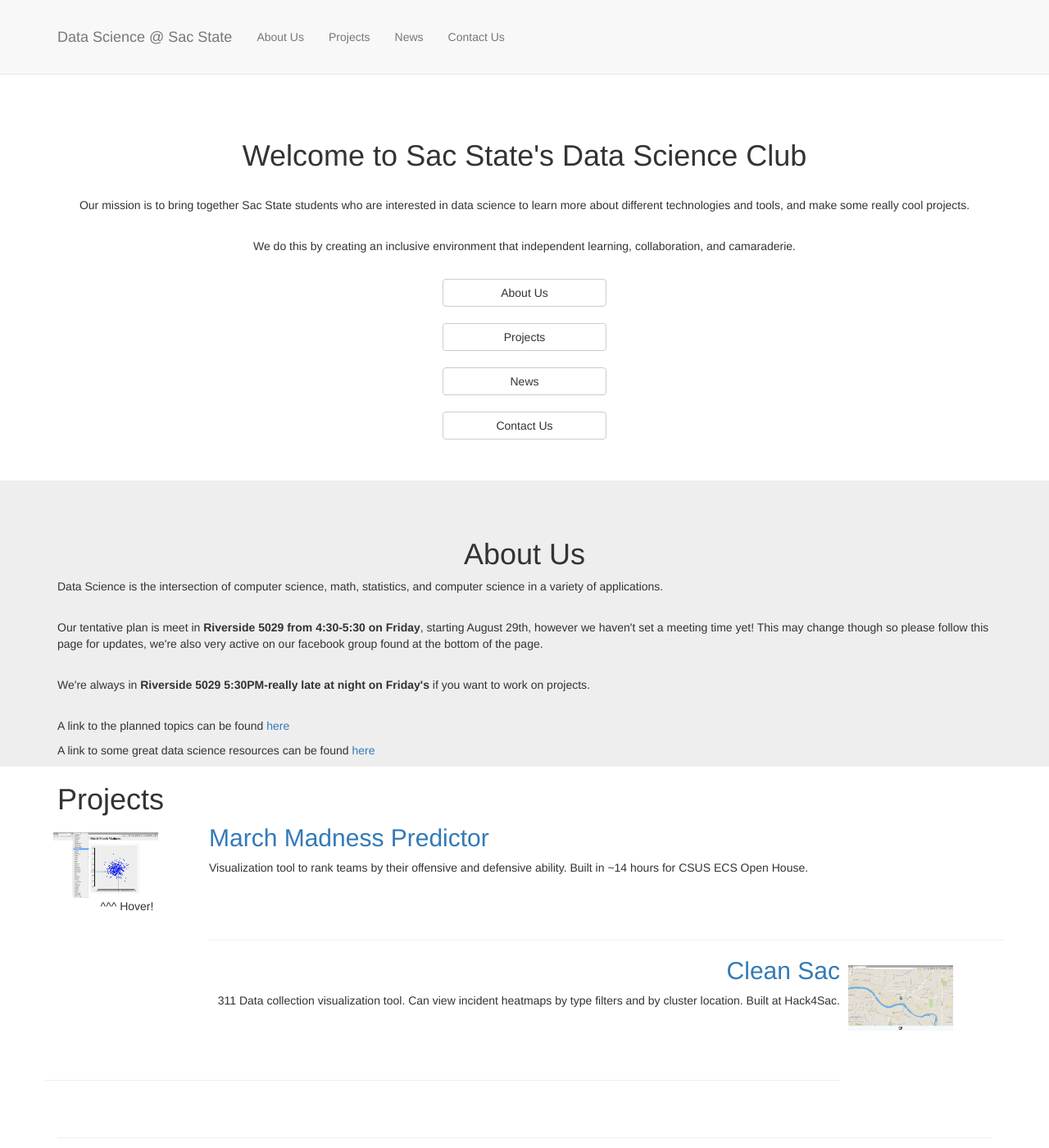
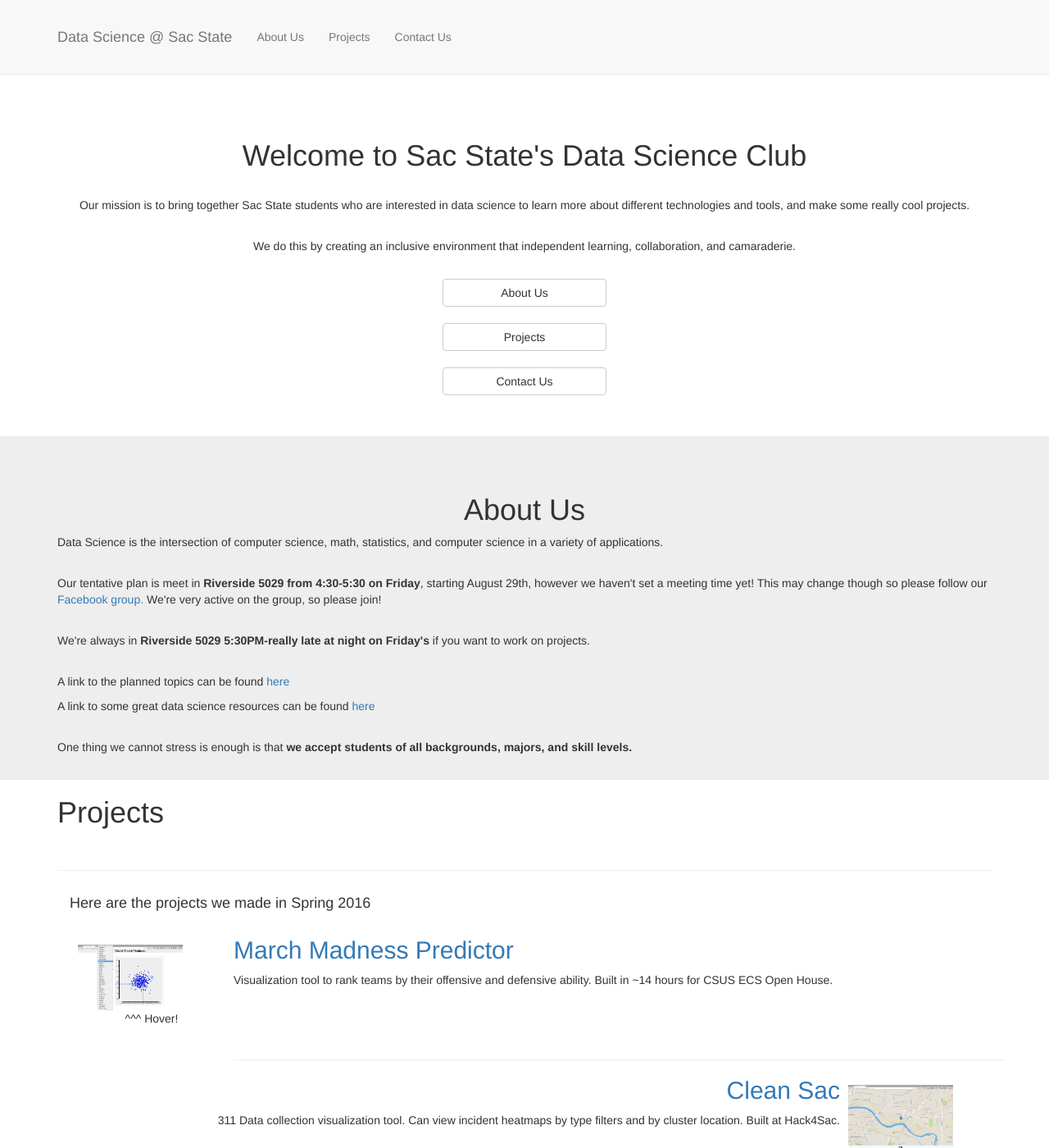
Before and after one commit to DataScience-SacState/DataScience-SacState.github.io, a Jekyll site: the page built from index.html, in a window 1280 px wide and 1400 px high. Shown: the whole window at 82% size. Built offline with Jekyll 4.4.1, drawn with Linux system fonts in a browser that asks for light colours; some of the changed text lies outside the part shown.

Commit message:
cleaned up html again

```diff
--- a/index.html
+++ b/index.html
@@ -12,7 +12,6 @@
             <div class="navbar-header page-scroll">
                 <button type="button" class="navbar-toggle" data-toggle="collapse" data-target=".navbar-ex1-collapse">
                     <span class="sr-only">Toggle navigation</span>
-                    <span class="icon-bar"></span>
                     <span class="icon-bar"></span>
                     <span class="icon-bar"></span>
                     <span class="icon-bar"></span>
@@ -32,9 +31,6 @@
                     </li>
                     <li>
                         <a class="page-scroll" href="#about">Projects</a>
-                    </li>
-                    <li>
-                        <a class="page-scroll" href="#services">News</a>
                     </li>
                     <li>
                         <a class="page-scroll" href="#contact">Contact Us</a>
@@ -61,9 +57,6 @@
                     <a class="front-btn btn btn-default page-scroll" href="#projects">Projects</a>
                     <br>
                     <br>
-                    <a class="front-btn btn btn-default page-scroll" href="#services">News</a>
-                    <br>
-                    <br>
                     <a class="front-btn btn btn-default page-scroll" href="#contact">Contact Us</a>
 
                 </div>
@@ -73,7 +66,7 @@
 
     <!-- About Us-->
     <section id="about" class="about-section">
-        <div class="container">
+        <div class="container centered">
             <div class="row">
                 <div class="col-lg-12">
                     <h1>About Us</h1>
@@ -84,13 +77,16 @@
             <div class = "col-lg-12">
                 <p align="left" style="font-size:100%;">Data Science is the intersection of computer science, math, statistics, and computer science in a variety of applications.</p>
                 <br>
-                <p align="left" style="font-size:100%;">Our tentative plan is meet in <strong>Riverside 5029 from 4:30-5:30 on Friday</strong>, starting August 29th, however we haven't set a meeting time yet! This may change though so please follow this page for updates, we're also very active on our facebook group found at the bottom of the page.</p>
+                <p align="left" style="font-size:100%;">Our tentative plan is meet in <strong>Riverside 5029 from 4:30-5:30 on Friday</strong>, starting August 29th, however we haven't set a meeting time yet! This may change though so please follow our <a href="https://www.facebook.com/groups/1735039680067737">Facebook group.</a> We're very active on the group, so please join!</p>
                 <br>
                 <p align="left" style="font-size:100%;">We're always in <strong>Riverside 5029 5:30PM-really late at night on Friday's</strong> if you want to work on projects.</p>
                 <br>
                 <p align="left" style="font-size:100%:">A link to the planned topics can be found <a href="https://docs.google.com/document/d/1V2kcNUqes5YmVlRcf4Gsz2ngrAqFBfrhk2RZ7sH9gV0/edit?usp=sharing">here</a>
                 <br>
                 <p align="left" style="font-size:100%:">A link to some great data science resources can be found <a href="https://github.com/DataScience-SacState/DataScienceResources">here</a>
+                <br>
+                <br>
+                <p align="left" style="font-size:100%:">One thing we cannot stress is enough is that <strong>we accept students of all backgrounds, majors, and skill levels.</strong></p>
                 <br>
         <!--      <h2> I'll do this when I figure out how to frontend </h2> -->
         </div>
@@ -99,13 +95,20 @@
     </section>
     <!-- Projects-->
     <section id="projects" class="projects-section">
+        <div class="container centered">
+            <div class="row">
+                <div class="col-lg-12">
+                    <h1>Projects</h1>
+                </div>
+              </div>
+              <br>
+  <hr />
         <div class="container">
             <div class="row">
                 <div class="col-lg-12">
-                    <h1>Projects</h1>
-            </div>
-            <br>
-  <hr />
+                    <h4>Here are the projects we made in Spring 2016</h4>
+                </div>
+                </div>
   <div class="entry" style="min-height: 130px">
 
       <div class="entry-image" style="float:left">
@@ -193,56 +196,6 @@
   <hr />
     </section>
 
-
-    <!-- News Section -->
-    <section id="services" class="services-section">
-        <div class="container">
-            <div class="row">
-                <div class="col-lg-12">
-                    <h1>News</h1>
-                    <br>
-                </div>
-
-                <div class= "col-lg-9">
-                  <div class= "table-responsive">
-                    <table class="table" style="text-align: left">
-
-						<thead>
-							<tr>
-								<th>Date</th>
-								<th>Category</th>
-								<th>Description</th>
-								<th>Links</th>
-							</tr>
-						</thead>
-						<tbody>
-
-							{% assign sortednews = site.data.news | sort:"datesort" | reverse %}
-							<!-- JavaScript sort later? -->
-							{% for event in sortednews %}
-							<tr>
-								<td>{{ event.date }}</td>
-								<td>{{ event.category }}</td>
-								<td>{{ event.description }}</td>
-								<td>{% if event.links %}
-									<ul dir="rtl">
-										{% for link in event.links %}
-										<li><a href="{{ link.url }}">{{ link.name }}</a></li> {% endfor %}
-									</ul> {% endif %}
-								</td>
-							</tr>
-							{% endfor %}
-
-						</tbody>
-
-					</table>
-
-                  </div>
-                </div>
-            </div>
-        </div>
-    </section>
-
     <!-- Contact Section -->
     <section id="contact" class="contact-section">
         <div class="container centered">
@@ -250,6 +203,7 @@
               <div class="row">
                   <div class="col-lg-12">
               <h1>Contact Us</h1>
+              <h4>If you have any questions, please email us at datascienceatsacstate@gmail.com</h4>
               <iframe src="https://docs.google.com/forms/d/1SoaDm00ZD3cGWpVtQa6cRhGsE4oshviChnB8vGHUfOc/viewform?embedded=true" width="760" height="650" frameborder="0" marginheight="0" marginwidth="0">Loading...</iframe>
 
               <!---<div class="row">
```
Also changed, not shown: 3 other files.
